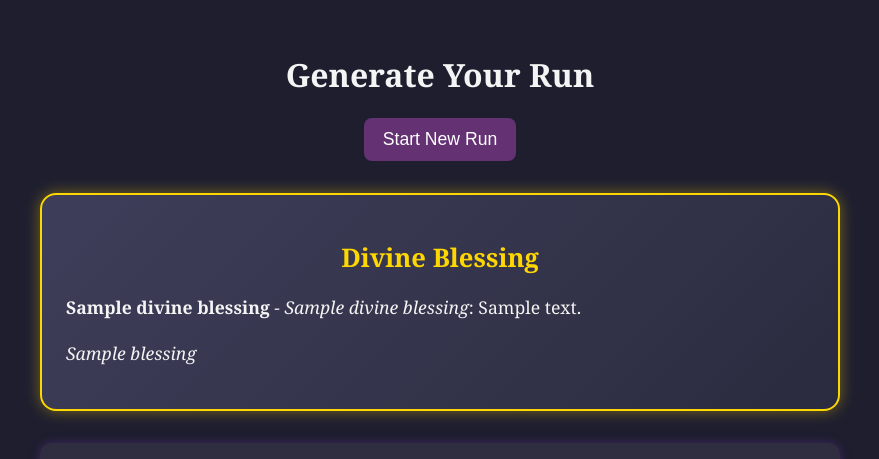
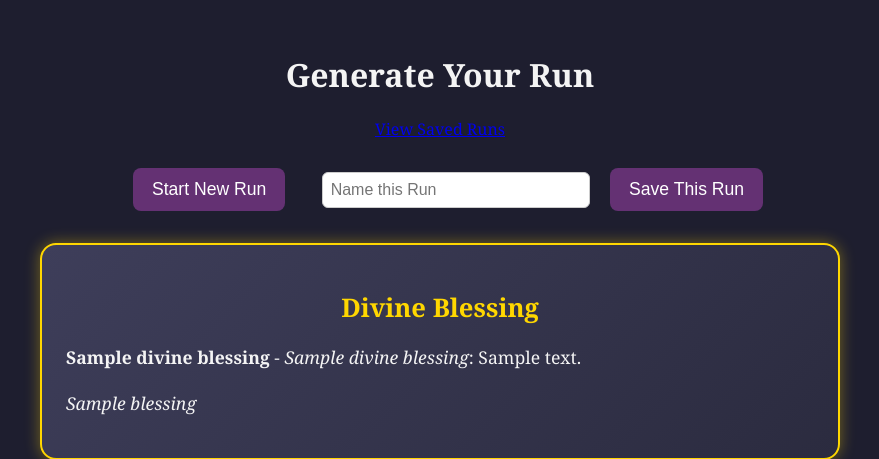
Before and after one commit to BiagiarelliAdriano/D-D-Mortal-Trials-Run-Generator, a Flask app: template templates/index.html in a window 1280 px wide. Shown: the top 459 px of the page, without its empty margins (200-1079 px from the left). Run offline with Flask 3, Linux system fonts and the light colour scheme; the template is opened without the code that fills it: most values are stand-ins (such as "Sample title", 1, 10 or a date in 2020); parts of the project's set-up code (start-up, migrations or seed data) failed here and were passed over.

Commit message:
Add save run methods

```diff
--- a/app.py
+++ b/app.py
@@ -1,9 +1,17 @@
-from flask import Flask, request, render_template
+from flask import Flask, request, render_template, redirect, url_for
 from encounter_generator import generate_encounter, generate_divine_blessing
+from models import db, Run
+import json
 
 app = Flask(__name__)
+app.config['SQLALCHEMY_DATABASE_URI'] = 'sqlite://runs.db'
+app.config['SQLALCHEMY_TRACK_MODIFICATIONS'] = False
+db.init_app(app)
 last_result = None
 last_blessing = None
+
+with app.app_context():
+    db.create_all()
 
 @app.route('/', methods=['GET', 'POST'])
 def home():
@@ -24,5 +32,35 @@ def home():
 
     return render_template('index.html', encounters=last_result)
 
+@app.route('/save', methods=['POST'])
+def save():
+    global last_result, last_blessing
+    title = request.form.get('title')
+
+    if title and last_result and last_blessing:
+        run = Run(
+            title=title,
+            blessing=json.dumps(last_blessing),
+            encounters=json.dumps(last_result)
+        )
+        db.session.add(run)
+        db.session.commit()
+    return redirect(url_for('list_runs'))
+
+@app.route('/runs')
+def list_runs():
+    runs = Run.query.all()
+    return render_template('runs.html', runs=runs)
+
+@app.route('/runs/<int:run_id>')
+def view_run(run_id):
+    run = Run.query.get_or_404(run_id)
+    data = run.to_dict()
+    return render_template(
+        'index.html',
+        divine_blessing=data['blessing'],
+        encounters=data['encounters']
+    )
+
 if __name__ == '__main__':
     app.run(debug=True)
--- a/static/style.css
+++ b/static/style.css
@@ -21,6 +21,24 @@ button {
 
 button:hover {
     background: #8e44ad;
+}
+
+form {
+    margin-bottom: 2rem;
+}
+
+.inline-form {
+    display: inline;
+    margin-left: 1rem;
+}
+
+input[type="text"] {
+    padding: 0.5rem;
+    margin: 1rem;
+    font-size: 1rem;
+    border-radius: 6px;
+    border: 1px solid #ccc;
+    width: 250px;
 }
 
 .blessing {
--- a/templates/index.html
+++ b/templates/index.html
@@ -9,9 +9,16 @@
 
 <body>
     <h1>Generate Your Run</h1>
-    <form method="POST">
+    <p><a href="{{ url_for('list_runs') }}">View Saved Runs</a></p>
+    <form class="inline-form" method="POST">
         <button type="submit">Start New Run</button>
     </form>
+    {% if divine_blessing and encounters %}
+        <form class="inline-form" method="POST" action="{{ url_for('save') }}">
+            <input type="text" name="title" placeholder="Name this Run" required>
+            <button type="submit">Save This Run</button>
+        </form>
+    {% endif %}
     {% if divine_blessing %}
     <div class="blessing blessing-{{ divine_blessing.name }}">
         <h2>Divine Blessing</h2>
```
Also changed, not shown: models.py (added, +17 -0 lines).
